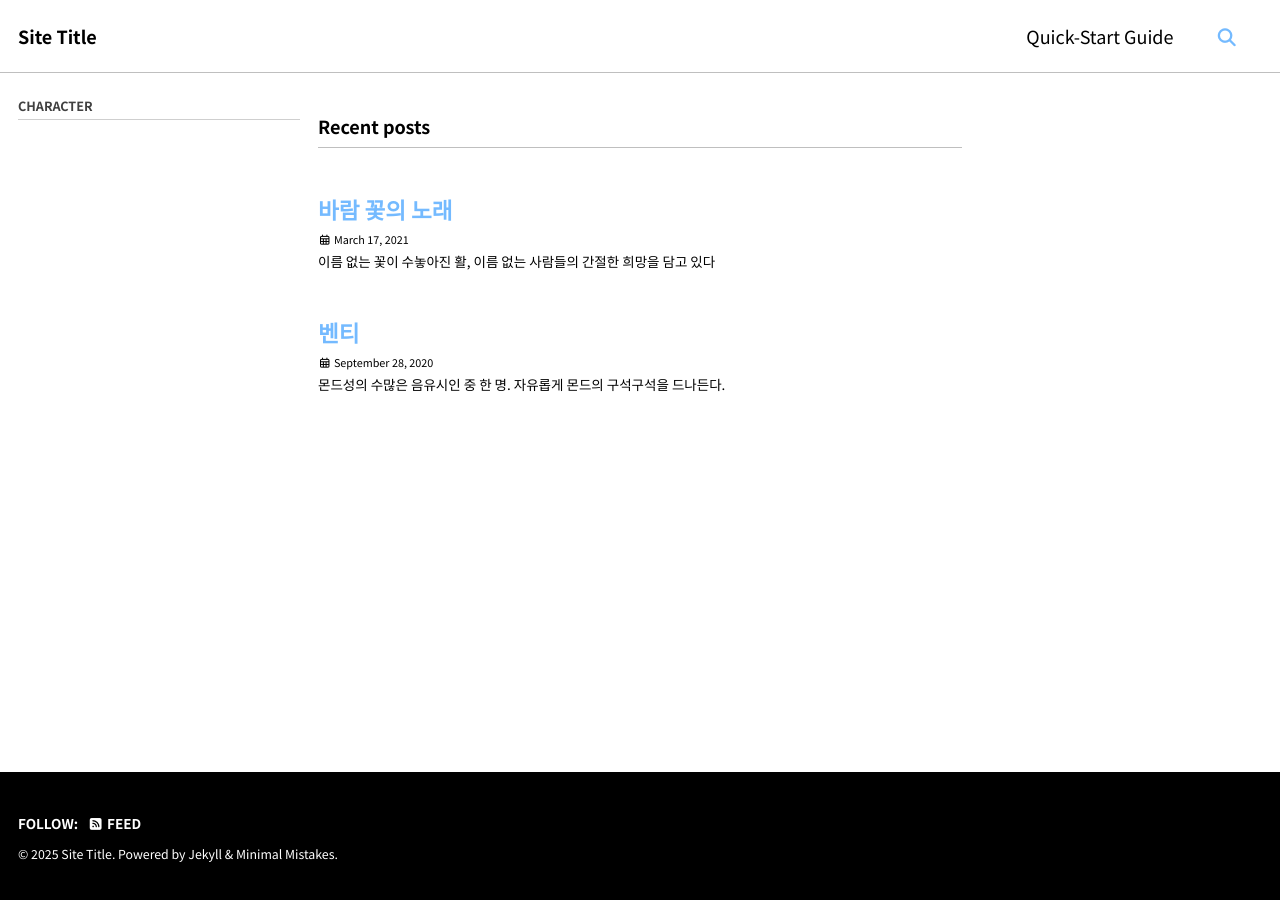
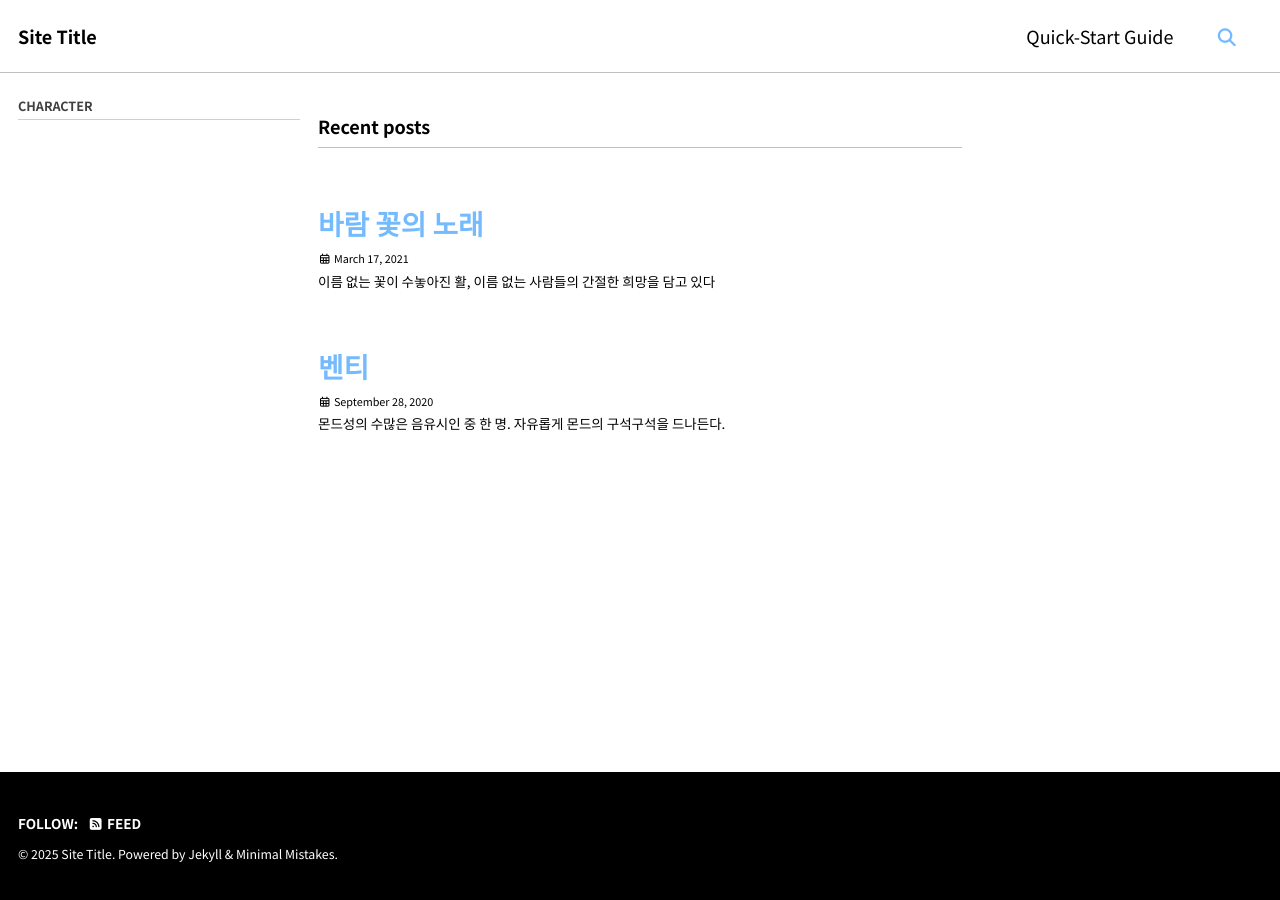
Before and after one commit to NamelessFlower/namelessflower.github.io, a Jekyll site: the page built from index.html, in a window 1280 px wide. Built offline with Jekyll 4.4.1, drawn with Linux system fonts in a browser that asks for light colours; cached includes are drawn as plain includes; the list of posts is cut into pages by our own code.

Commit message:
Update _variables.scss

```diff
--- a/_sass/minimal-mistakes/_variables.scss
+++ b/_sass/minimal-mistakes/_variables.scss
@@ -49,11 +49,11 @@ $type-size-7: 0.6875em !default; // ~11px
 $type-size-8: 0.625em !default; // ~10px
 
 /* headline scale */
-$h-size-1: 1.563em !default; // ~25.008px
-$h-size-2: 1.25em !default; // ~20px
-$h-size-3: 1.125em !default; // ~18px
-$h-size-4: 1.0625em !default; // ~17px
-$h-size-5: 1.03125em !default; // ~16.5px
+$h-size-1: 1.72em !default; // ~25.008px
+$h-size-2: 1.54em !default; // ~20px
+$h-size-3: 1.36em !default; // ~18px
+$h-size-4: 1.18em !default; // ~17px
+$h-size-5: 1.05em !default; // ~16.5px
 $h-size-6: 1em !default; // ~16px
 
 /*
```
